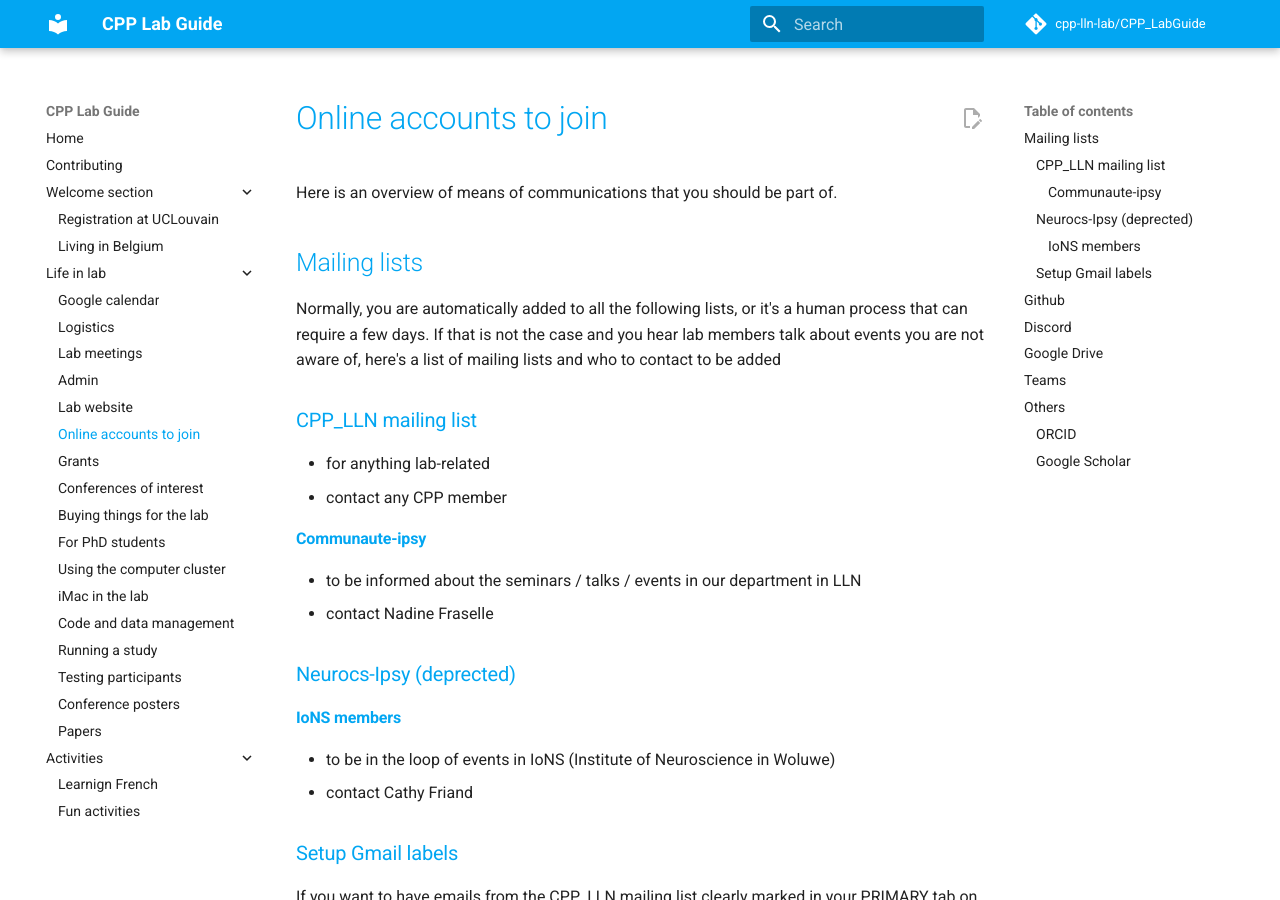
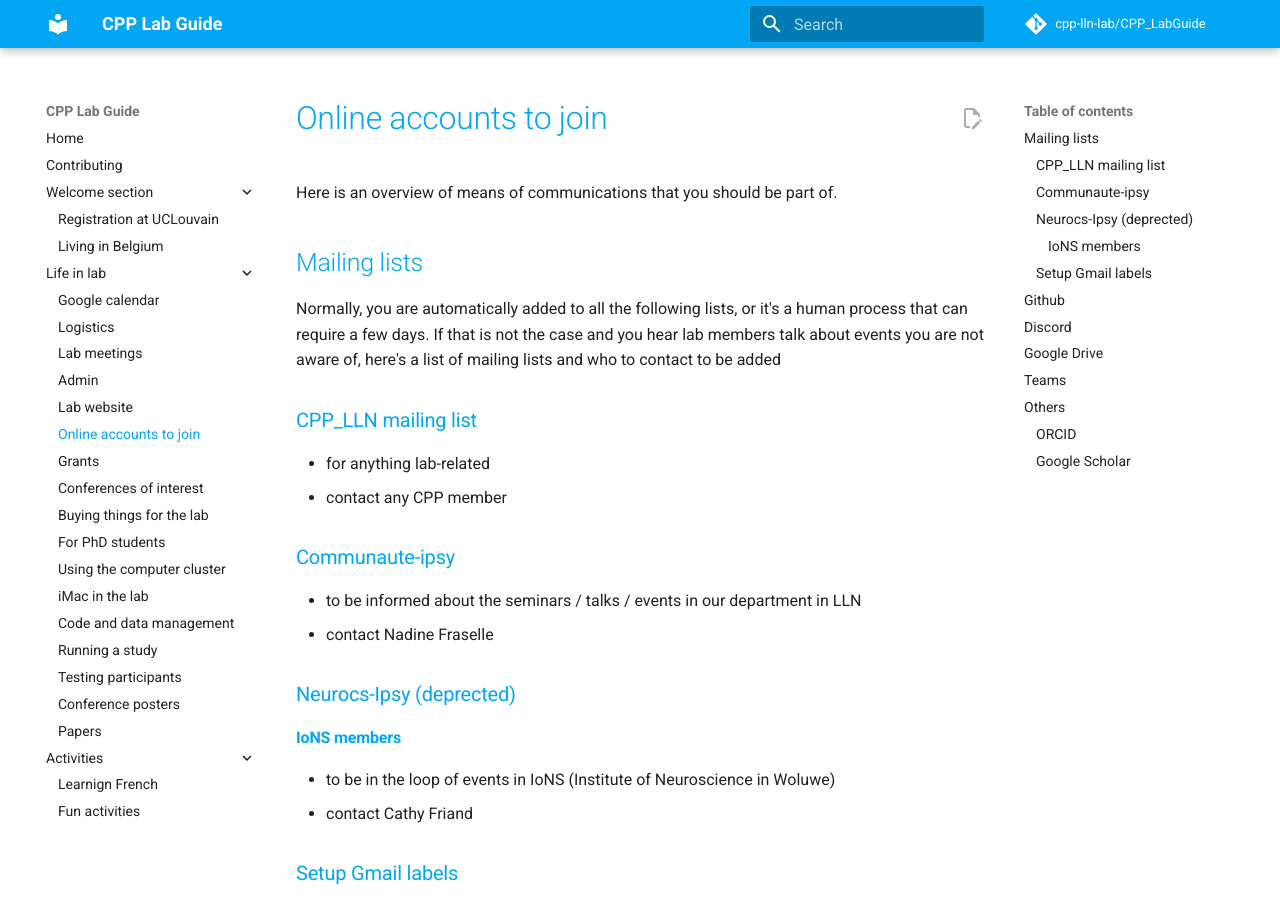
Before and after one commit to cpp-lln-lab/CPP_LabGuide, an MkDocs documentation site: the page built from doc/online_accounts_to_join.md, in a window 1280 px wide and 900 px high. Built offline with MkDocs 1.6.1 and Material for MkDocs 9.7.7, drawn with Linux system fonts in a browser that asks for light colours; comment, search, counter and statistics services are not loaded.

```diff
--- a/doc/online_accounts_to_join.md
+++ b/doc/online_accounts_to_join.md
@@ -10,7 +10,7 @@ If that is not the case and you hear lab members talk about events you are not a
 - for anything lab-related
 - contact any CPP member
 
-#### Communaute-ipsy
+### Communaute-ipsy
 - to be informed about the seminars / talks / events in our department in LLN
 - contact Nadine Fraselle
 
```
